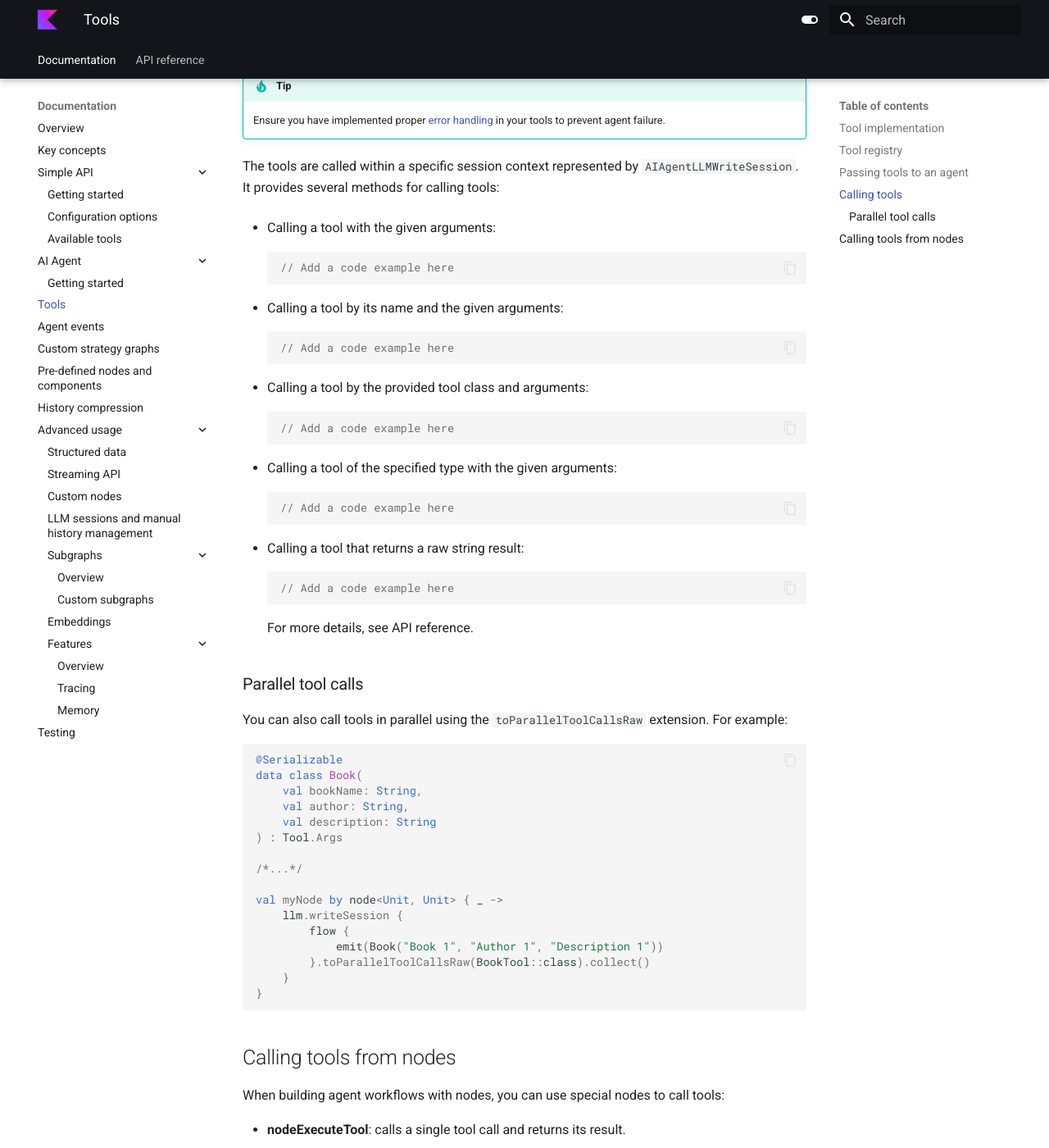
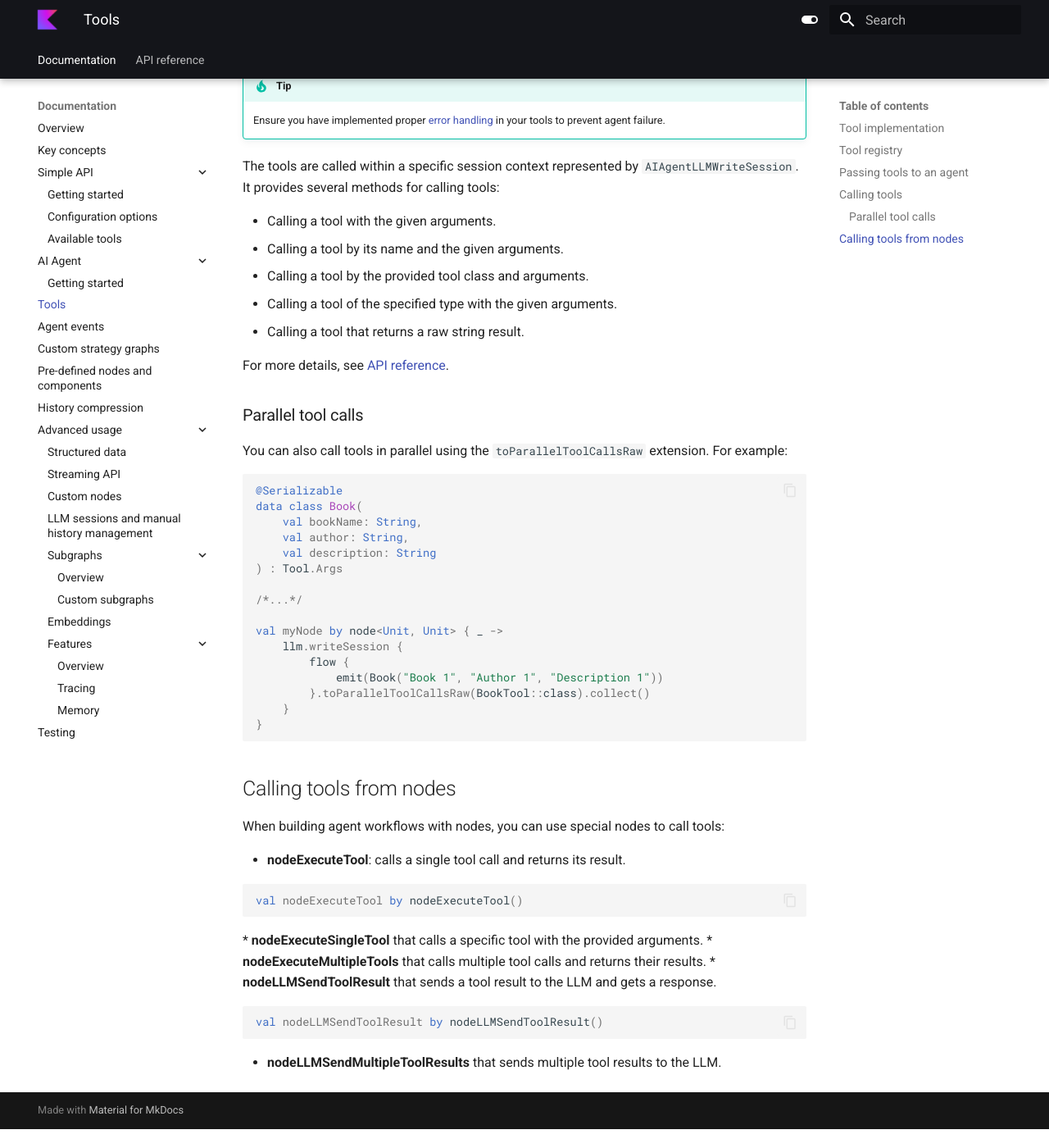
Before and after one commit to JetBrains/koog-docs, an MkDocs documentation site: the page built from docs/tools.md, in a window 1280 px wide and 1400 px high, scrolled down 3109 px. Shown: the whole window at 82% size. Built offline with MkDocs 1.6.1 and Material for MkDocs 9.7.7, drawn with Linux system fonts in a browser that asks for light colours; after the commit the page ends 4486 px from its top, so only the background shows below that; some of the changed text lies outside the part shown.

Commit message:
Add links to API reference

````diff
--- a/docs/tools.md
+++ b/docs/tools.md
@@ -16,12 +16,12 @@
 
 Each tool consists of the following components:
 
-| Component        | Description                                                                                                                                                                                                                              |
-|------------------|------------------------------------------------------------------------------------------------------------------------------------------------------------------------------------------------------------------------------------------|
-| `Args`           | The serializable data class that defines arguments required for the custom tool.                                                                                                                                                         |
-| `argsSerializer` | The overridden variable that defines how the arguments for the tool are serialized. See also SimpleTool.<!--[TODO] Link to API reference-->                                                                                              |
-| `descriptor`     | The overridden variable that specifies tool metadata:<br/>- `name`<br/>- `description`<br/>- `requiredParameters` (empty by default), - `optionalParameters` (empty by default). See also SimpleTool.<!--[TODO] Link to API reference--> |
-| `doExecute()`    | The overridden function that describes the main action performed by the tool. See also SimpleTool.<!--[TODO] Link to API reference-->                                                                                                    |
+| Component        | Description                                                                                                                                                                                                                                                                                        |
+|------------------|----------------------------------------------------------------------------------------------------------------------------------------------------------------------------------------------------------------------------------------------------------------------------------------------------|
+| `Args`           | The serializable data class that defines arguments required for the custom tool.                                                                                                                                                                                                                   |
+| `argsSerializer` | The overridden variable that defines how the arguments for the tool are serialized. See also [SimpleTool](https://api.koog.ai/agents/agents-tools/ai.koog.agents.core.tools/-simple-tool/index.html).                                                                                              |
+| `descriptor`     | The overridden variable that specifies tool metadata:<br/>- `name`<br/>- `description`<br/>- `requiredParameters` (empty by default), - `optionalParameters` (empty by default). See also [SimpleTool](https://api.koog.ai/agents/agents-tools/ai.koog.agents.core.tools/-simple-tool/index.html). |
+| `doExecute()`    | The overridden function that describes the main action performed by the tool. See also [SimpleTool](https://api.koog.ai/agents/agents-tools/ai.koog.agents.core.tools/-simple-tool/index.html).                                                                                                    |
 
 
 !!! tip
@@ -72,7 +72,7 @@
 ```
 <!--- KNIT example-custom-tool-01.kt -->
 
-For more details, see API reference.<!--[TODO] Link to API reference-->
+For more details, see [API reference](https://api.koog.ai/agents/agents-tools/ai.koog.agents.core.tools/-simple-tool/index.html).
 
 ## Tool registry
 
@@ -85,7 +85,7 @@
 - Supports merging of multiple tool registries.
 - Provides methods to retrieve tools by name or type.
 
-To learn more, see ToolRegistry.<!--[TODO] Link to API reference-->
+To learn more, see [ToolRegistry](https://api.koog.ai/agents/agents-tools/ai.koog.agents.core.tools/-tool-registry/index.html).
 
 Here is an example of how to create the tool registry and add the implemented tool to it:
 
@@ -137,31 +137,13 @@
 The tools are called within a specific session context represented by `AIAgentLLMWriteSession`.
 It provides several methods for calling tools:
 
-- Calling a tool with the given arguments:
-```kotlin
-// Add a code example here
-```
+- Calling a tool with the given arguments.
+- Calling a tool by its name and the given arguments.
+- Calling a tool by the provided tool class and arguments.
+- Calling a tool of the specified type with the given arguments.
+- Calling a tool that returns a raw string result.
 
-- Calling a tool by its name and the given arguments:
-```kotlin
-// Add a code example here
-```
-
-- Calling a tool by the provided tool class and arguments:
-```kotlin
-// Add a code example here
-```
-
-- Calling a tool of the specified type with the given arguments:
-```kotlin
-// Add a code example here
-```
-
-- Calling a tool that returns a raw string result:
-```kotlin
-// Add a code example here
-```
-For more details, see API reference.<!--[TODO] Link to API reference-->
+For more details, see [API reference](https://api.koog.ai/agents/agents-core/ai.koog.agents.core.agent.session/-a-i-agent-l-l-m-write-session/index.html).
 
 ### Parallel tool calls
 
@@ -195,19 +177,8 @@
 ```kotlin
 val nodeExecuteTool by nodeExecuteTool()
 ```
-
 * **nodeExecuteSingleTool** that calls a specific tool with the provided arguments.
-
-```kotlin
-// Add a code example here
-```
-
 * **nodeExecuteMultipleTools** that calls multiple tool calls and returns their results.
-
-```kotlin
-// Add a code example here
-```
-
 * **nodeLLMSendToolResult** that sends a tool result to the LLM and gets a response.
 
 ```kotlin
@@ -215,7 +186,3 @@
 ```
 
 * **nodeLLMSendMultipleToolResults** that sends multiple tool results to the LLM.
-
-```kotlin
-// Add a code example here
-```
````
